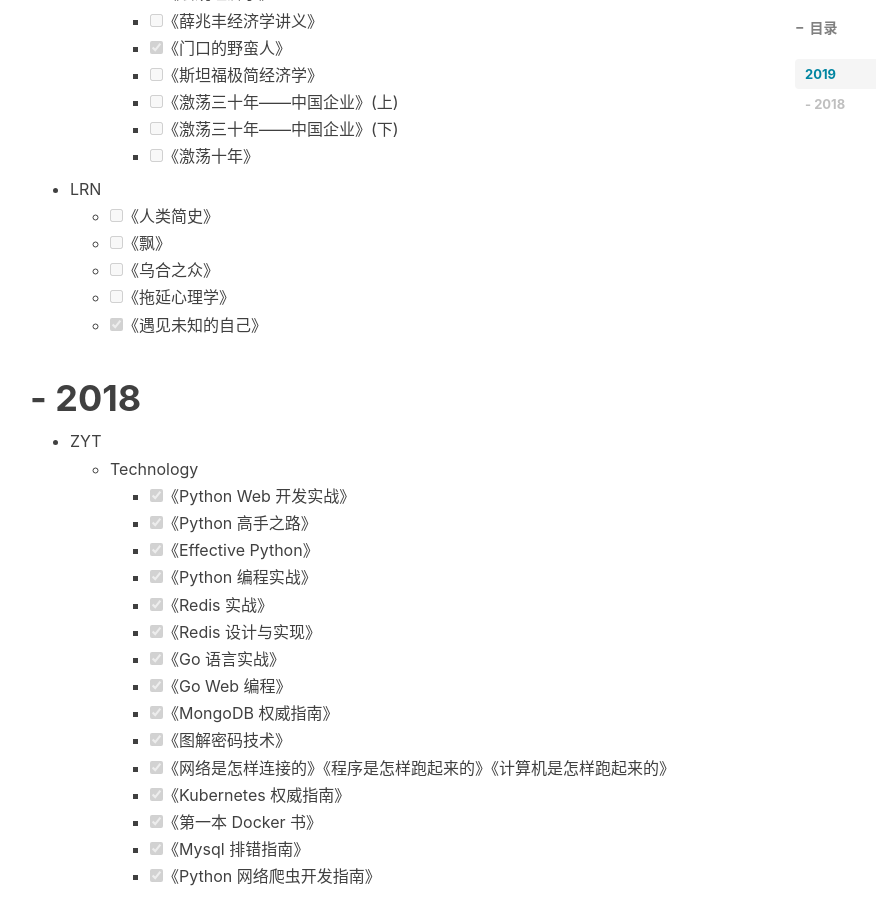
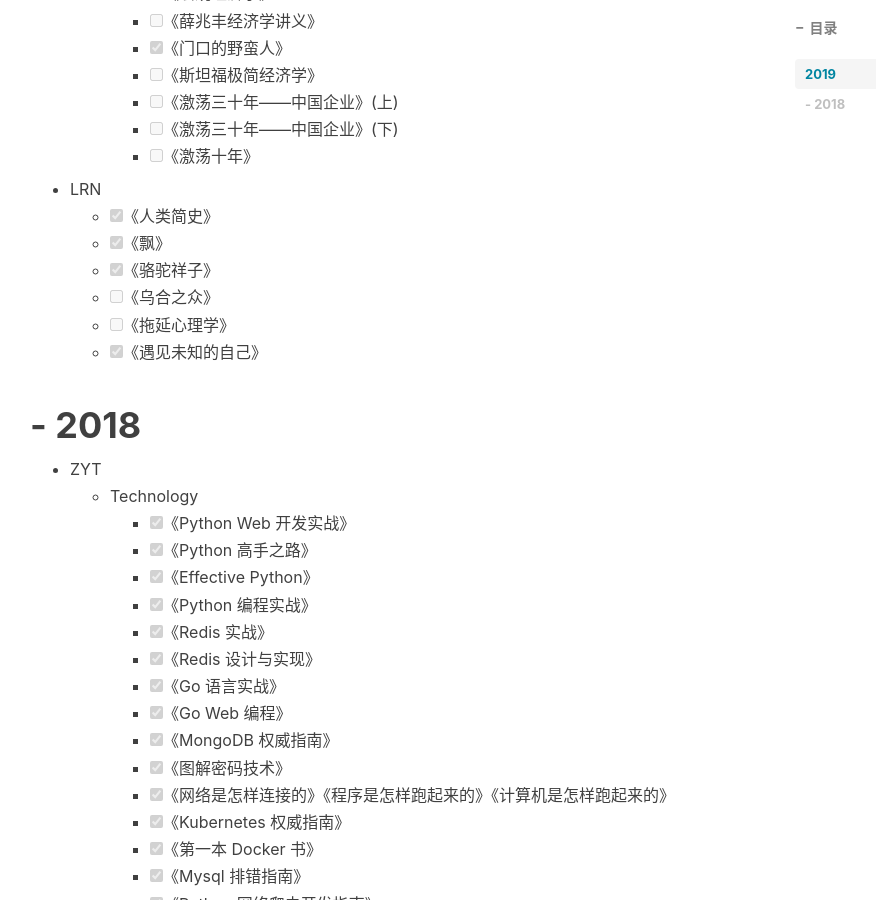
Before and after one commit to zyt312074545/zyt312074545.github.io, a Jekyll site: the page built from Book_list.md, in a window 1280 px wide and 900 px high, scrolled down 1379 px. Shown: the whole window, without its empty margins (235-1111 px from the left). Built offline with Jekyll 4.4.1, drawn with Linux system fonts in a browser that asks for light colours; nearby versions of some CDN libraries; comment, search, counter and statistics services are not loaded.

Commit message:
update book list

```diff
--- a/Book_list.md
+++ b/Book_list.md
@@ -50,8 +50,9 @@ tags:
         - [ ] 《激荡十年》
 
 - LRN
-    - [ ] 《人类简史》
-    - [ ] 《飘》
+    - [x] 《人类简史》
+    - [x] 《飘》
+    - [x] 《骆驼祥子》
     - [ ] 《乌合之众》
     - [ ] 《拖延心理学》
     - [x] 《遇见未知的自己》
```
